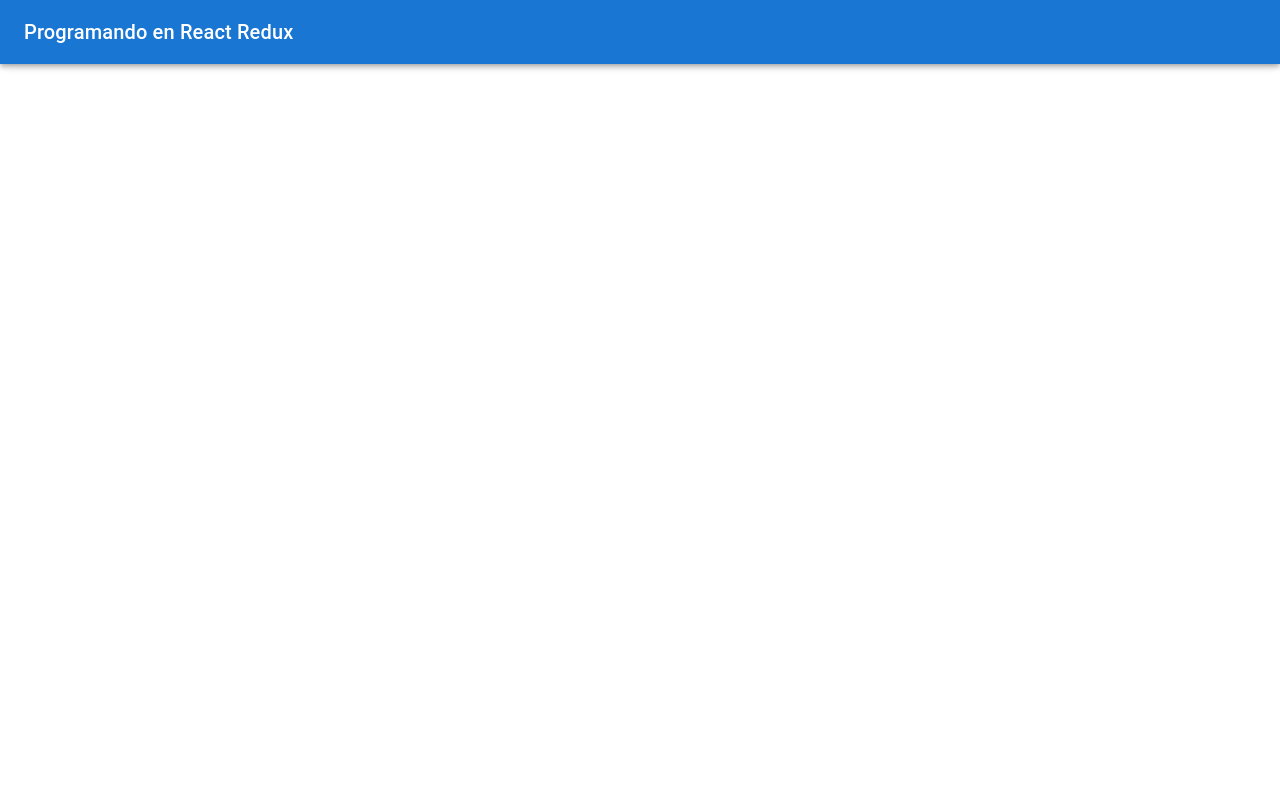
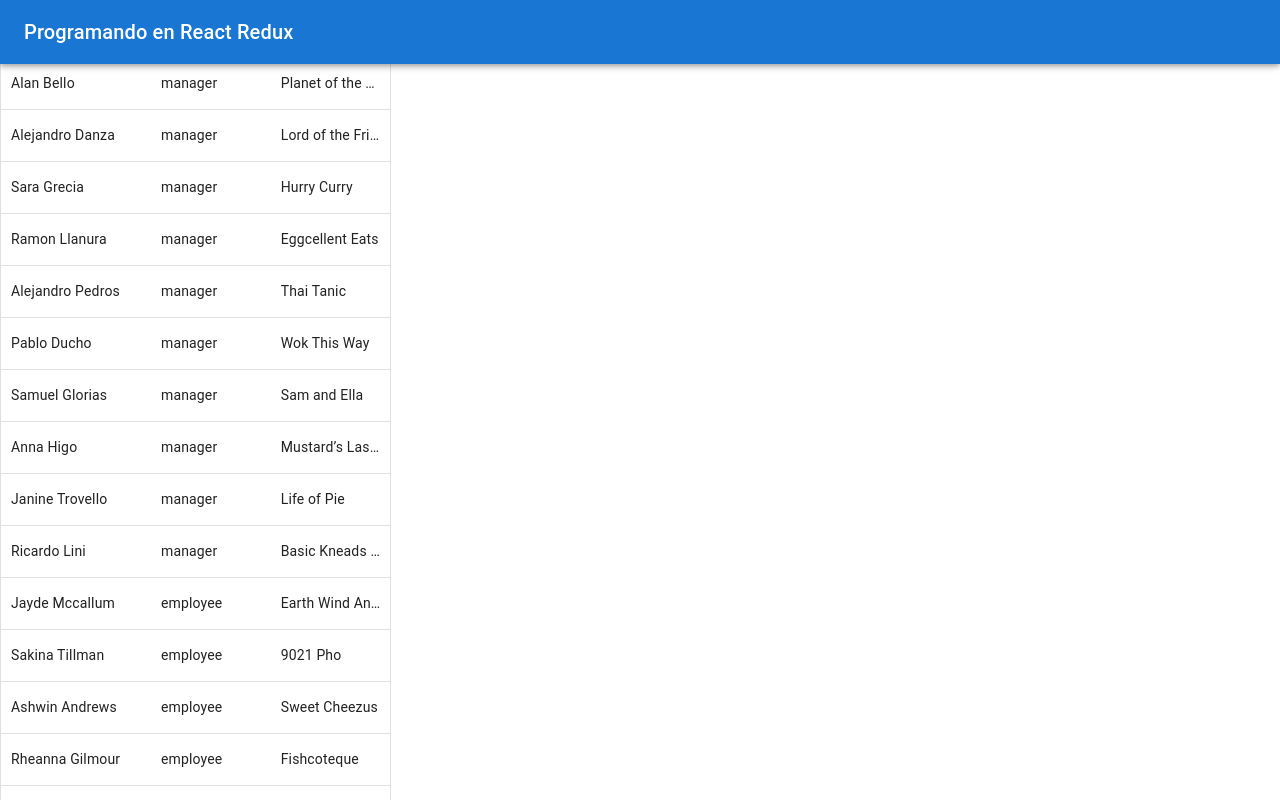
Before and after one commit to AgeoLeoncio/redux-project, a React (Vite) app: page / in a window 1280 px wide. Shown: the top 800 px of the page. Built offline with nearby package versions, Linux system fonts and the light colour scheme.

Commit message:
Estamos implementando un datagrid en el componente home

```diff
--- a/package.json
+++ b/package.json
@@ -13,6 +13,7 @@
     "@emotion/react": "^11.11.4",
     "@emotion/styled": "^11.11.5",
     "@mui/material": "^5.15.15",
+    "@mui/x-data-grid": "^7.2.0",
     "@reduxjs/toolkit": "^2.2.3",
     "react": "^18.2.0",
     "react-dom": "^18.2.0",
--- a/src/index.css
+++ b/src/index.css
@@ -5,7 +5,7 @@
 
   color-scheme: light dark;
   color: rgba(255, 255, 255, 0.87);
-  background-color: #242424;
+  background-color: #ffffff;
 
   font-synthesis: none;
   text-rendering: optimizeLegibility;
--- a/src/pages/home/Home.tsx
+++ b/src/pages/home/Home.tsx
@@ -1,6 +1,47 @@
+import { DataGrid, GridRenderCellParams } from "@mui/x-data-grid"
+import { People } from "../../data/people";
 
-export const Home = () => {
+export interface HomeInterface{
+
+}
+/**Instalamos el datagrid para hacer uso en este componente de npm install @mui/x-data-grid */
+
+export const Home:React.FC<HomeInterface> = () => {
+
+    const pageSize = 5;
+    //columnas que va utilizar el datagrid
+    const columns = [
+        {
+            field:'name',
+            headerName:'Name',
+            flex:1,
+            minWidth:150,
+            renderCell:(params: GridRenderCellParams) => <>{params.value}</>//+ params.row.name
+        },
+        {
+            field:'category',
+            headerName:'Categories',
+            flex:1,
+            renderCell:(params: GridRenderCellParams) => <>{params.value}</>//+ params.row.name
+        },
+        {
+            field:'company',
+            headerName:'Companies',
+            flex:1,
+            renderCell:(params: GridRenderCellParams) => <>{params.value}</>//+ params.row.name
+        }
+    ]
+
     return (
-        <div>Home</div>
+        <DataGrid
+                rows={People}
+                columns={columns}
+                disableColumnSelector
+                disableRowSelectionOnClick
+                autoHeight
+                pagination
+                getRowId={(row:any )=> row.id}>
+
+        </DataGrid>
     )
 }
```
Also changed, not shown: 1 other file (tests, documents, lock files or other folders).
